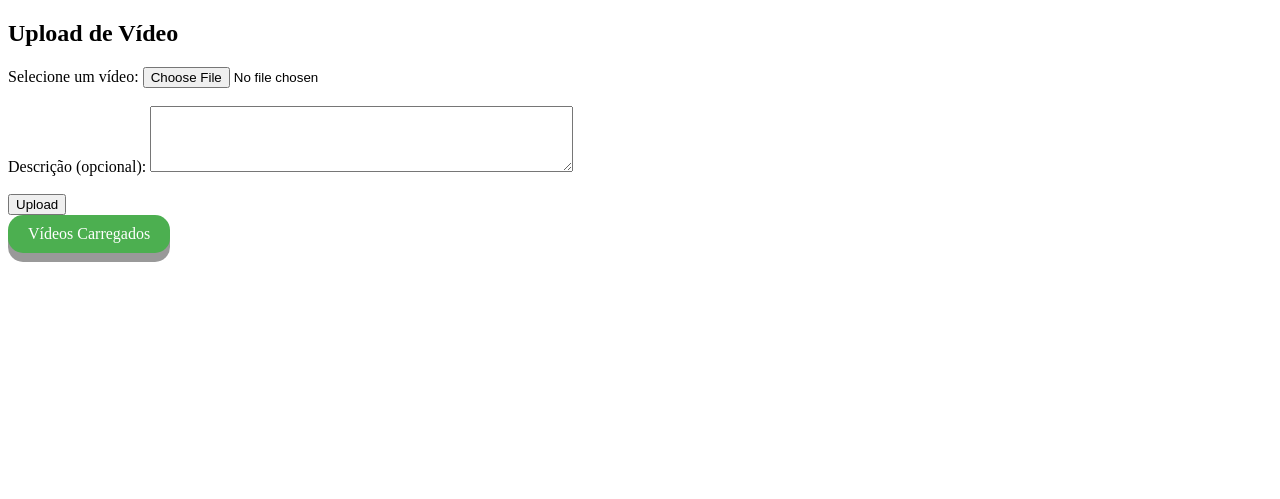
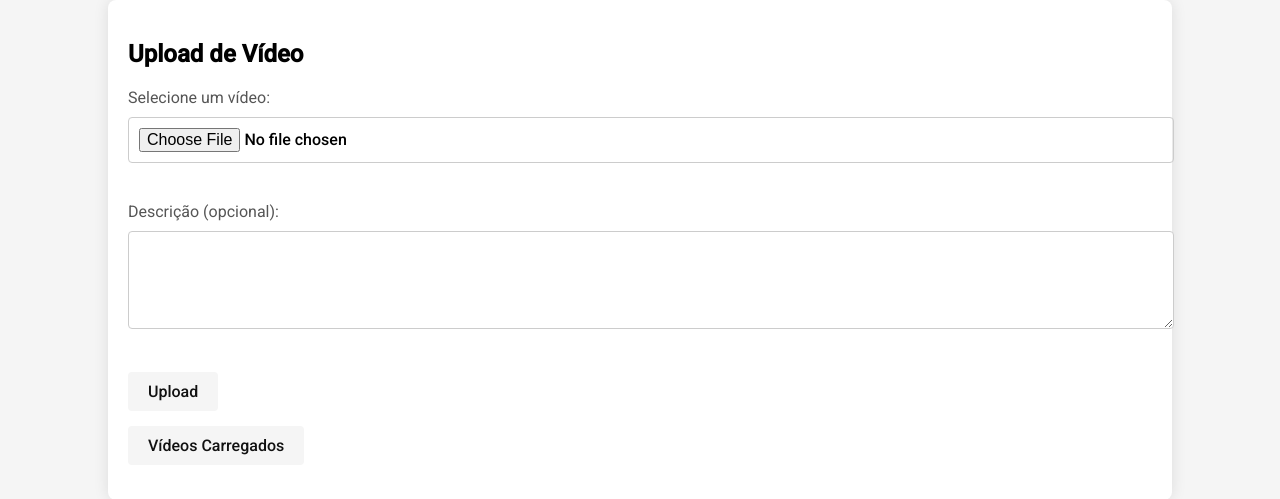
Before and after one commit to isaacbrasil/My-youtube-flask, a Flask app: template app/templates/upload.html in a window 1280 px wide. Shown: the top 499 px of the page. Run offline with Flask 3, Linux system fonts and the light colour scheme; the template is opened without the code that fills it, so the values that code supplies are empty.

Commit message:
Corrigindo bugs e melhorando interface

```diff
--- a/app/__init__.py
+++ b/app/__init__.py
@@ -6,8 +6,10 @@ app = Flask(__name__)
 
 # Configurações básicas
 app.config['SQLALCHEMY_DATABASE_URI'] = 'sqlite:///videos.db'
-app.config['UPLOAD_FOLDER'] = 'uploads'
+app.config['UPLOAD_FOLDER'] = 'app/static/uploads'
+app.config['THUMBNAIL_FOLDER'] = 'app/static/thumbnails'
 app.config['ALLOWED_EXTENSIONS'] = {'mp4', 'avi', 'mkv', 'flv'}
+
 
 # Inicialização das extensões
 db = SQLAlchemy(app)
--- a/app/blueprints/main.py
+++ b/app/blueprints/main.py
@@ -42,10 +42,10 @@ def upload_file():
         new_video = Video(filename=filename)
         db.session.add(new_video)
         db.session.commit()
-        return jsonify({"message": "File uploaded successfully"}), 200
+        return jsonify({"message": "Arquivo upado com sucesso!"}), 200
     return jsonify({"error": "Invalid file type"}), 400
 
-@main.route('/show_upload', methods=['GET'])
+@main.route('/', methods=['GET'])
 def show_upload():
     return render_template('upload.html')
 
--- a/app/static/styles.css
+++ b/app/static/styles.css
@@ -1,26 +1,127 @@
-/* static/css/styles.css */
+body {
+  font-family: "Roboto", sans-serif;
+  background-color: #f5f5f5;
+  margin: 0;
+  padding: 0;
+}
 
-.btn {
-  display: inline-block;
+.container {
+  background-color: #fff;
+  width: 80%;
+  max-width: 600px;
+  margin: 50px auto;
+  padding: 30px;
+  border-radius: 8px;
+  box-shadow: 0px 0px 15px rgba(0, 0, 0, 0.1);
+}
+
+h1 {
+  color: #333;
+  font-weight: 500;
+  margin-bottom: 20px;
+}
+
+a {
+  text-decoration: none;
+  color: inherit;
+}
+label {
+  font-weight: 400;
+  margin-bottom: 10px;
+  display: block;
+  color: #555;
+}
+
+input[type="file"],
+input[type="text"],
+textarea {
+  width: 100%;
+  padding: 10px;
+  margin-bottom: 20px;
+  border: 1px solid #ccc;
+  border-radius: 4px;
+  font-size: 16px;
+}
+
+button {
+  font-family: "Roboto", sans-serif;
+  font-weight: 500;
+  background-color: #f5f5f5;
+  color: #111;
+  border: none;
+  border-radius: 4px;
   padding: 10px 20px;
   font-size: 16px;
   cursor: pointer;
-  text-align: center;
-  text-decoration: none;
-  outline: none;
-  color: #fff;
-  background-color: #4caf50;
-  border: none;
-  border-radius: 15px;
-  box-shadow: 0 9px #999;
+  transition: background-color 0.3s ease;
+  margin-bottom: 15px;
 }
 
-.btn:hover {
-  background-color: #3e8e41;
+button:hover {
+  background-color: #c2c2c2;
 }
 
-.btn:active {
-  background-color: #3e8e41;
-  box-shadow: 0 5px #666;
-  transform: translateY(4px);
+button:active {
+  background-color: #c2c2c2;
 }
+.container {
+  max-width: 1200px;
+  margin: 0 auto;
+  padding: 20px;
+}
+
+.video-grid {
+  display: grid;
+  grid-template-columns: repeat(auto-fill, minmax(200px, 1fr));
+  gap: 16px;
+}
+
+.video-card {
+  display: flex;
+  background-color: #f5f5f5;
+  border-radius: 8px;
+  overflow: hidden;
+  transition: transform 0.3s;
+  justify-content: center;
+}
+
+.video-card:hover {
+  transform: scale(1.05);
+}
+
+.video-thumbnail {
+  width: 100%;
+  height: auto;
+  display: block;
+}
+
+.video-title {
+  padding: 10px;
+  text-align: center;
+  font-weight: 500;
+  overflow: hidden;
+  white-space: nowrap;
+  text-overflow: ellipsis;
+}
+
+input[type="button"],
+input[type="submit"],
+input[type="reset"] {
+  background: none; /* Remove o fundo padrão */
+  border: none; /* Remove a borda */
+  padding: 0; /* Remove o espaçamento interno */
+  margin: 0; /* Remove a margem */
+  outline: none; /* Remove o contorno quando focado */
+  box-shadow: none; /* Remove sombras */
+  cursor: pointer; /* Mantém o cursor como ponteiro */
+  font-family: "Roboto", sans-serif;
+  font-weight: 500;
+  font-size: inherit; /* Usa o tamanho de fonte do elemento pai */
+  color: inherit; /* Usa a cor de texto do elemento pai */
+}
+
+input[type="file"] {
+  box-shadow: none;
+  font-family: "Roboto", sans-serif;
+  font-weight: 500;
+}
--- a/app/templates/upload.html
+++ b/app/templates/upload.html
@@ -4,13 +4,18 @@
     <meta charset="UTF-8" />
     <meta name="viewport" content="width=device-width, initial-scale=1.0" />
     <link
+      href="https://fonts.googleapis.com/css2?family=Roboto:wght@300;400;500&display=swap"
       rel="stylesheet"
-      href="{{ url_for('static', filename='static/styles.css') }}"
+    />
+    <link
+      rel="stylesheet"
+      href="{{ url_for('static', filename='styles.css') }}"
     />
 
     <title>Upload de Vídeo</title>
   </head>
   <body>
+    <div class="container">
       <h2>Upload de Vídeo</h2>
 
       <form id="uploadForm" enctype="multipart/form-data">
@@ -31,13 +36,15 @@
           cols="50"
         ></textarea
         ><br /><br />
-
+        <button>
           <input type="submit" value="Upload" />
+        </button>
       </form>
-
+      <button>
         <a href="{{ url_for('main.list_videos') }}" class="btn"
           >Vídeos Carregados</a
         >
+      </button>
 
       <div id="response"></div>
 
@@ -62,5 +69,6 @@
               });
           });
       </script>
+    </div>
   </body>
 </html>
```
Also changed, not shown: app/templates/play_video.html (+8 -2 lines), app/templates/video_list.html (+28 -13 lines), instance/videos.db, 9 other files. Lines whose indentation alone changed are shown as unchanged.
